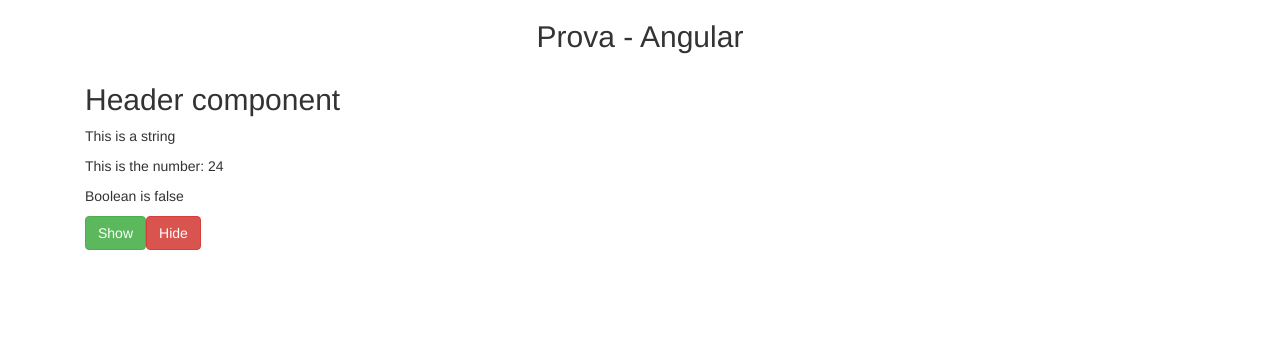
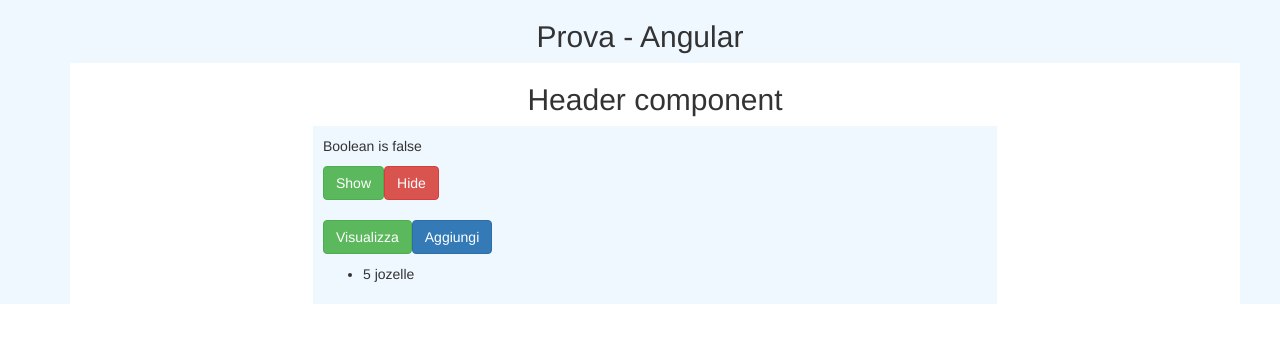
Before and after one commit to Jozelle024/provaVerifica, an Angular app: page / in a window 1280 px wide. Shown: the top 342 px of the page. Built offline with nearby package versions, Linux system fonts and the light colour scheme.

Commit message:
estrai dati e aggiungi dati

```diff
--- a/src/app/app.module.ts
+++ b/src/app/app.module.ts
@@ -6,6 +6,7 @@
 
 import { AppComponent } from './app.component';
 import { HeaderComponent } from './header/header.component';
+import { ServizioDatiService } from './services/servizio-dati.service';
 
 
 @NgModule({
@@ -19,7 +20,7 @@
     FormsModule,
     HttpClientModule
   ],
-  providers: [],
+  providers: [ServizioDatiService],
   bootstrap: [AppComponent]
 })
 export class AppModule { }
--- a/src/app/header/header.component.css
+++ b/src/app/header/header.component.css
@@ -1,3 +1,15 @@
 ul{
     margin: 10px 0;
 }
+.headerContainer {
+    background-color:white;
+    display:flex;
+    flex-direction: column;
+    align-items: center;
+}
+section {
+    width: 60%;
+    background-color: aliceblue;
+    padding: 10px;
+
+}
--- a/src/app/header/header.component.html
+++ b/src/app/header/header.component.html
@@ -1,15 +1,32 @@
-<div class="container">
+<div class="container headerContainer">
   <h2>Header component</h2>
-  <p>{{name}}</p>
-  <p>This is the number: {{age}}</p>
+  <!-- <p>{{name}}</p>
+  <p>This is the number: {{age}}</p> -->
+  <section>
     <p>Boolean is {{boolean}}</p>
     <div class="button">
       <button class="btn btn-success" (click)="changeBoolean(true)">Show</button>
       <button class="btn btn-danger" (click)="changeBoolean(false)">Hide</button>
     </div>
+
+
     <ul *ngIf="boolean" class="list-group">
         <li *ngFor="let array of arrayString" class="list-group-item">
           {{array}}
         </li>
     </ul>
+  </section>
+
+
+  <section>
+    <button class="btn btn-success" (click)="visualizza()">Visualizza</button>
+    <button class="btn btn-primary" (click)="aggiungi()">Aggiungi</button>
+
+    <ul>
+      <li *ngFor="let dati of dati">
+         {{dati.id}} {{dati.name}}
+      </li>
+    </ul>
+  </section>
+
 </div>
--- a/src/app/header/header.component.ts
+++ b/src/app/header/header.component.ts
@@ -1,4 +1,6 @@
 import { Component, OnInit } from '@angular/core';
+import { ServizioDatiService } from '../services/servizio-dati.service';
+import { Dati } from '../models/dati';
 
 @Component({
   selector: 'app-header',
@@ -7,15 +9,17 @@
 })
 export class HeaderComponent implements OnInit {
   name: string;
-  age: number;
+  id: number;
   boolean: boolean;
   arrayString: string[];
-  constructor() {
+  dati: Dati[];
+  constructor(private servizioDati: ServizioDatiService) {
     this.name = 'This is a string';
-    this.age = 24;
+    this.id = 24;
     this.boolean = false;
     this.arrayString = ['This', 'is', 'an', 'array', 'of', 'string'];
-   }
+    this.dati = [{id: 5, name: 'jozelle', boolean: true}];
+  }
 
   ngOnInit() {
   }
@@ -24,4 +28,13 @@
     return this.boolean = boolean;
   }
 
+  visualizza() {
+    return this.servizioDati.estraiDati(this.dati);
+  }
+
+  aggiungi() {
+   this.dati = this.servizioDati.aggiungiDati(this.dati, this.id, this.name, this.boolean);
+    return this.dati;
+    }
+
 }
--- a/src/app/services/servizio-dati.service.ts
+++ b/src/app/services/servizio-dati.service.ts
@@ -3,14 +3,13 @@
 
 @Injectable()
 export class ServizioDatiService {
-  dati: Dati[];
-
   constructor() {
-    this.dati = [{'id': 5 , 'name': 'jozelle', 'boolean': true }];
-   }
-  read() {
-    return this.dati;
   }
-  writeName(name: string) {
+  estraiDati(dati: Dati[]) {
+    return dati;
+  }
+  aggiungiDati(dati: Dati[], id: number, name: string, boolean: boolean) {
+    dati.push({id: id, name: name, boolean: boolean});
+    return dati;
   }
 }
--- a/src/styles.css
+++ b/src/styles.css
@@ -4,4 +4,5 @@
     display:flex;
     flex-direction: column;
     align-items: center;
+    background-color: aliceblue;
 }
```
Also changed, not shown: src/app/app.component.css (line endings or trailing spaces). Lines whose indentation alone changed are shown as unchanged.
